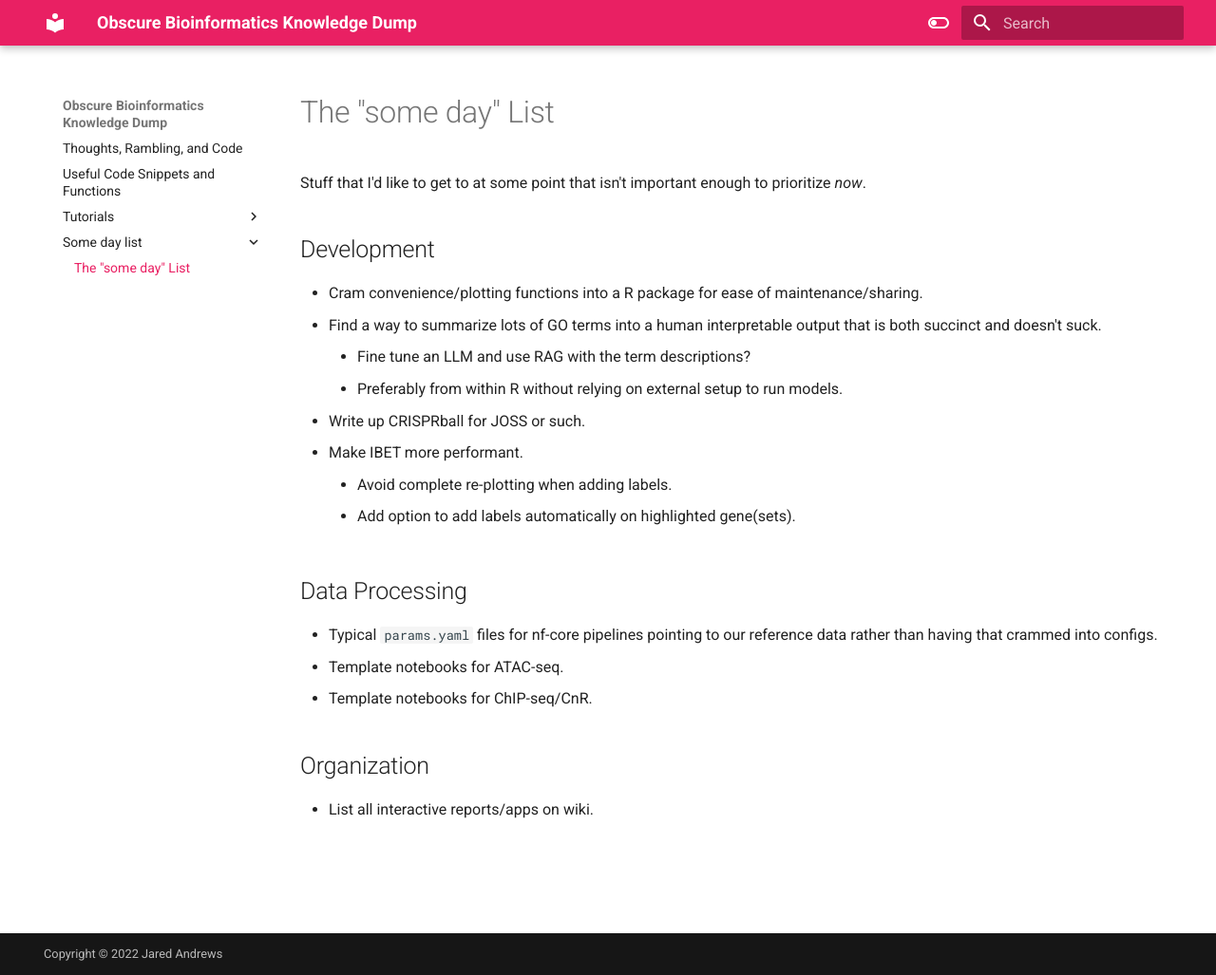
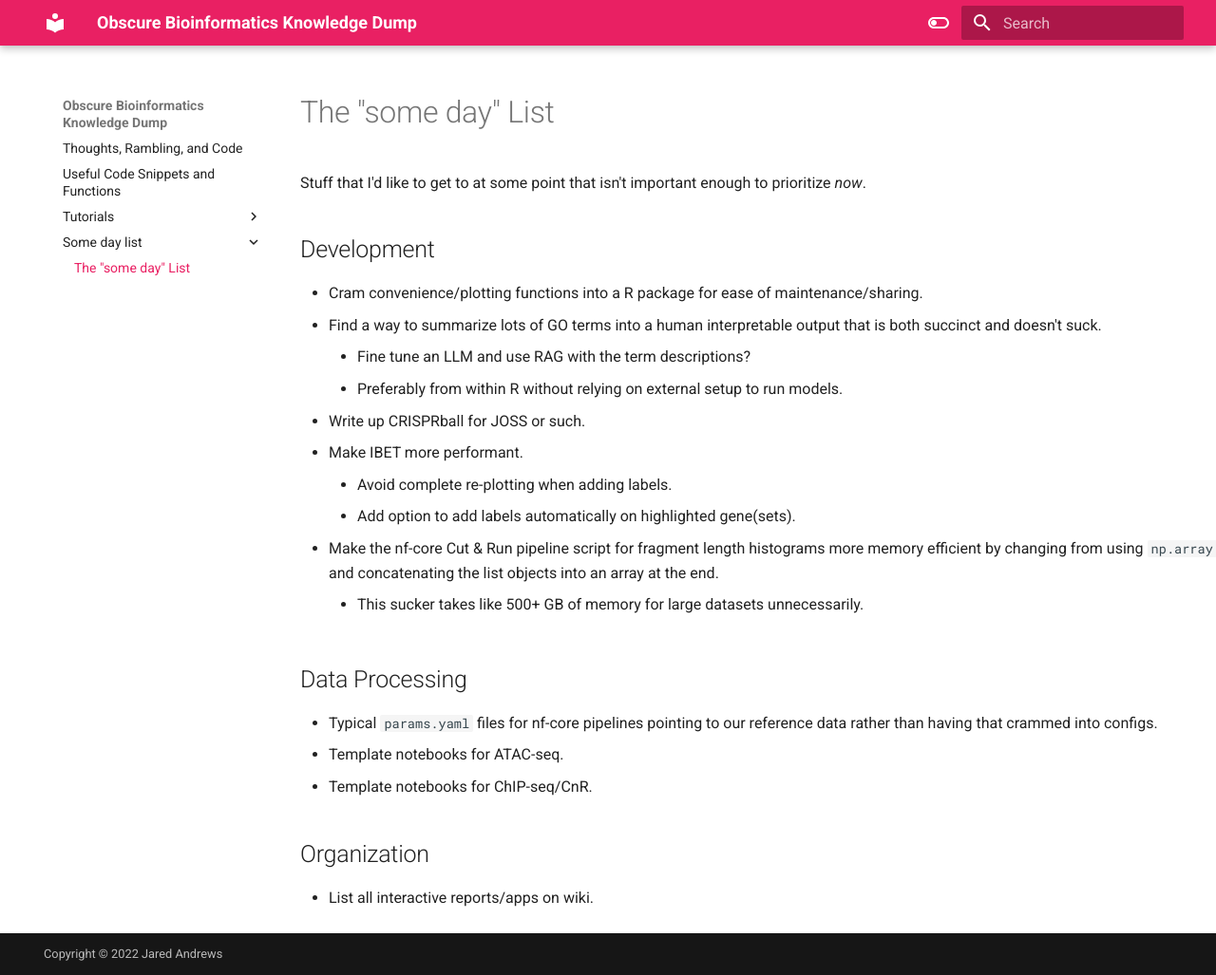
Before and after one commit to j-andrews7/KnowledgeDump, an MkDocs documentation site: the page built from docs/some_day_list/The_Some_Day_List.md, in a window 1280 px wide and 1027 px high. Shown: the whole window at 95% size. Built offline with MkDocs 1.6.1 and Material for MkDocs 9.7.7, drawn with Linux system fonts in a browser that asks for light colours.

Commit message:
Update The_Some_Day_List.md

```diff
--- a/docs/some_day_list/The_Some_Day_List.md
+++ b/docs/some_day_list/The_Some_Day_List.md
@@ -11,6 +11,8 @@ Stuff that I'd like to get to at some point that isn't important enough to prior
 - Make IBET more performant.
 	- Avoid complete re-plotting when adding labels.
 	- Add option to add labels automatically on highlighted gene(sets).
+- Make the nf-core Cut & Run pipeline script for fragment length histograms more memory efficient by changing from using `np.array` for each iteration to a list and concatenating the list objects into an array at the end.
+	- This sucker takes like 500+ GB of memory for large datasets unnecessarily.
 
 ## Data Processing
 - Typical `params.yaml` files for nf-core pipelines pointing to our reference data rather than having that crammed into configs.
```
